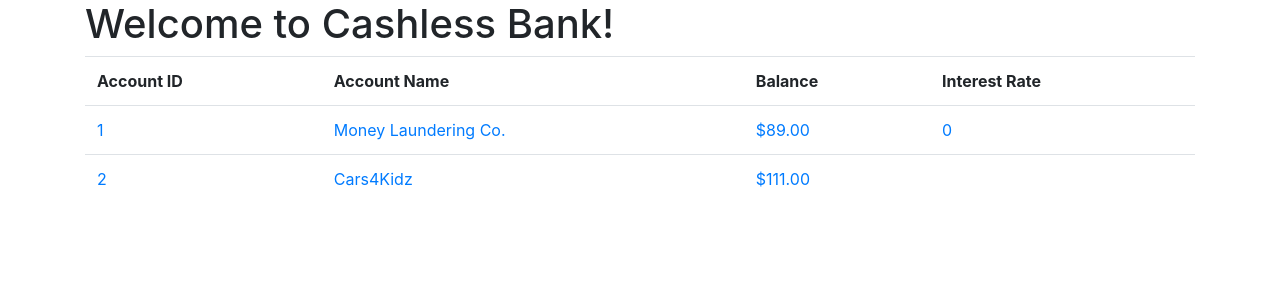
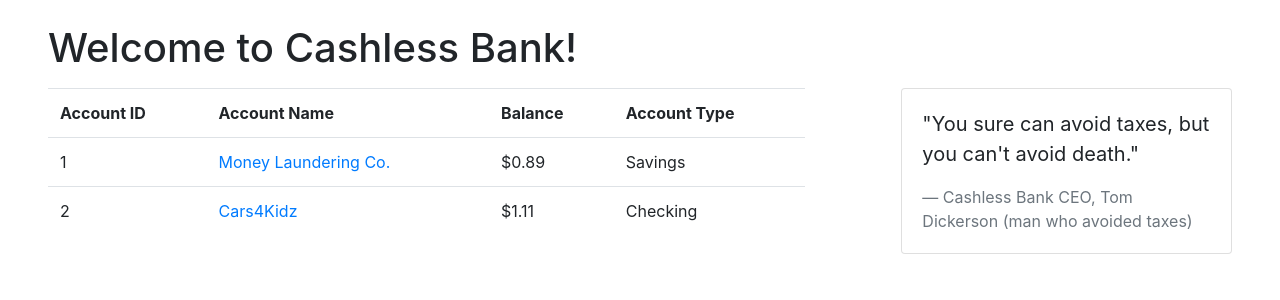
Before and after one commit to joshgarde/Cashlesh, a PHP site: page /account.php in a window 1280 px wide. Shown: the part 56-356 px from the top of the page. Run offline with PHP 8.4, Linux system fonts and the light colour scheme; the visitor is signed in with stand-in values (Sample User, id 1); data comes from the database, SQL or seed files in the repository.

Commit message:
Updated accounts page, refactored auth

```diff
--- a/account.php
+++ b/account.php
@@ -1,9 +1,7 @@
 <?php
   include './lib/all.php';
 
-  if ($_SESSION['loggedin'] == false) {
-    header("Location: /login.php");
-  } else {
+  if (requiresAuth()) {
     $accountHolders = AccountHolder::getByCustomerID($_SESSION['customerID']);
     $accounts = [];
     foreach ($accountHolders as &$accountHolder) {
@@ -13,24 +11,46 @@
 ?>
 
 <?php writeHeader(); ?>
-<div class="container">
+<div class="container-fluid">
+  <div class="row mt-4">
+    <div class="col px-5">
       <h1>Welcome to Cashless Bank!</h1>
+    </div>
+  </div>
+
+  <div class="row mt-2">
+    <div class="col-8 px-5">
       <table class="table">
         <tr>
           <th>Account ID</th>
           <th>Account Name</th>
           <th>Balance</th>
-      <th>Interest Rate</th>
+          <th>Account Type</th>
         </tr>
         <?php foreach ($accounts as &$account): ?>
         <tr>
-        <td><a href="/history.php?id=<?php echo $account->accountID; ?>"><?php echo $account->accountID; ?></a></td>
+            <td><?php echo $account->accountID; ?></td>
             <td><a href="/history.php?id=<?php echo $account->accountID; ?>"><?php echo $account->name; ?></a></td>
-        <td><a href="/history.php?id=<?php echo $account->accountID; ?>">$<?php echo number_format($account->balance, 2); ?></a></td>
-        <td><a href="/history.php?id=<?php echo $account->accountID; ?>"><?php echo $account->interestRate; ?></a></td>
+            <td>$<?php echo $account->getFormattedBalance(); ?></td>
+            <td><?php echo $account->accountType(); ?></td>
           </a>
         </tr>
       <?php endforeach; ?>
       </table>
     </div>
+
+    <?php $quote = getRandomQuote(); ?>
+
+    <div class="col px-5">
+      <div class="card">
+        <div class="card-body">
+          <blockquote class="blockquote mb-0">
+            <p>"<?php echo $quote['quote']; ?>"</p>
+            <footer class="blockquote-footer">Cashless Bank CEO, Tom Dickerson (<?php echo $quote['subquote']; ?>)</footer>
+          </blockquote>
+        </div>
+      </div>
+    </div>
+  </div>
+</div>
 <?php writeFooter(); ?>
--- a/lib/all.php
+++ b/lib/all.php
@@ -1,9 +1,12 @@
 <?php
 session_start();
-include './lib/db.php';
-include './lib/page.php';
-include './lib/database/customer.php';
-include './lib/database/accountholder.php';
-include './lib/database/account.php';
-include './lib/database/transaction.php';
+require_once './lib/auth.php';
+require_once './lib/db.php';
+require_once './lib/page.php';
+require_once './lib/quotes.php';
+require_once './lib/database/customer.php';
+require_once './lib/database/accountholder.php';
+require_once './lib/database/account.php';
+require_once './lib/database/transaction.php';
+
 ?>
--- /dev/null
+++ b/lib/auth.php
@@ -0,0 +1,10 @@
+<?php
+function requiresAuth($redirect = true) {
+  if (!empty($_SESSION['loggedin']) && $_SESSION['loggedin'] == true) {
+    return true;
+  } else {
+    if ($redirect) header('Location: /login.php');
+    return false;
+  }
+}
+?>
--- a/lib/database/account.php
+++ b/lib/database/account.php
@@ -1,11 +1,14 @@
 <?php
-class Account {
+require_once './lib/database/checkingAccount.php';
+require_once './lib/database/savingsAccount.php';
+
+abstract class Account {
   public $accountID;
   public $customerID;
   public $name;
   public $balance;
-  public $interestRate;
-  public $minimumBalance;
+
+  abstract public function accountType();
 
   public static function getAccountByID($id) {
     global $mysqli;
@@ -16,12 +19,19 @@ class Account {
 
     $statement->fetch();
 
-    $obj = new Account();
+    $obj = null;
+    if ($interestRate !== null) {
+      $obj = new SavingsAccount();
+      $obj->interestRate = $interestRate;
+    } elseif ($minimumBalance !== null) {
+      $obj = new CheckingAccount();
+      $obj->interestRate = $minimumBalance;
+    }
+
     $obj->accountID = $accountID;
     $obj->name = $name;
     $obj->balance = $balance;
-    $obj->interestRate = $interestRate;
-    $obj->minimumBalance = $minimumBalance;
+
     return $obj;
   }
 
@@ -33,5 +43,9 @@ class Account {
     $statement->bind_param('ii', $this->balance, $this->accountID);
     return $statement->execute();
   }
+
+  public function getFormattedBalance() {
+    return number_format($this->balance / 100, 2);
+  }
 }
 ?>
--- /dev/null
+++ b/lib/database/checkingAccount.php
@@ -0,0 +1,10 @@
+<?php
+require_once './lib/database/account.php';
+class CheckingAccount extends Account {
+  public $minimumBalance;
+
+  public function accountType() {
+    return "Checking";
+  }
+}
+?>
--- /dev/null
+++ b/lib/database/savingsAccount.php
@@ -0,0 +1,10 @@
+<?php
+require_once './lib/database/account.php';
+class SavingsAccount extends Account {
+    public $interestRate;
+
+    public function accountType() {
+      return "Savings";
+    }
+}
+?>
--- /dev/null
+++ b/lib/quotes.php
@@ -0,0 +1,29 @@
+<?php
+  $quotesArray = [
+    [
+      'quote' => 'You sure can avoid taxes, but you can\'t avoid death.',
+      'subquote' => 'man who avoided taxes'
+    ],
+    [
+      'quote' => 'Money laundering is only illegal if you get caught.',
+      'subquote' => 'uncaught money launderer'
+    ],
+    [
+      'quote' => 'This bank is as secure as Fort Nox! Unhackable!',
+      'subquote' => 'man who\'s bank was hacked'
+    ],
+    [
+      'quote' => 'Have you tried Quibi yet? Next big thing in TV!',
+      'subquote' => 'majority investor in Quibi'
+    ],
+    [
+      'quote' => 'Perspection is reality.',
+      'subquote' => 'man who lacks both'
+    ]
+  ];
+
+  function getRandomQuote() {
+    global $quotesArray;
+    return $quotesArray[rand(0, count($quotesArray) - 1)];
+  }
+?>
```
Also changed, not shown: login.php (+11 -4 lines), transfer.php (+37 -16 lines). Lines whose indentation alone changed are shown as unchanged.
